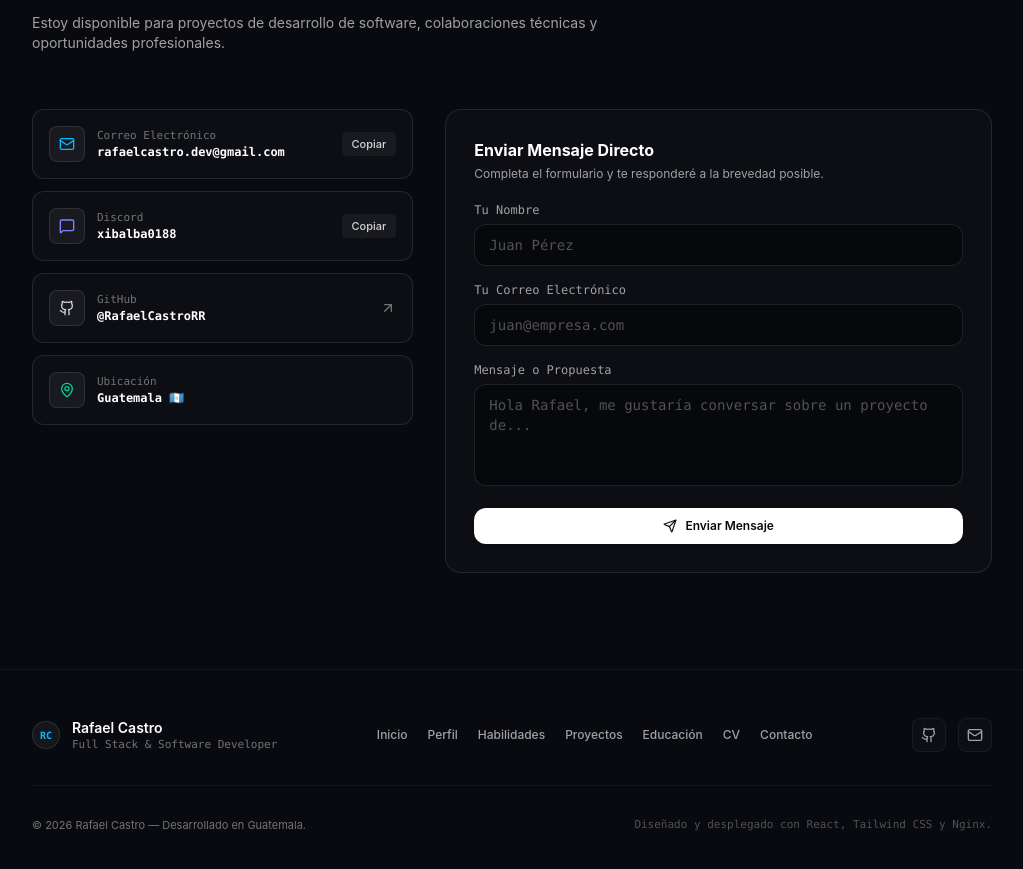
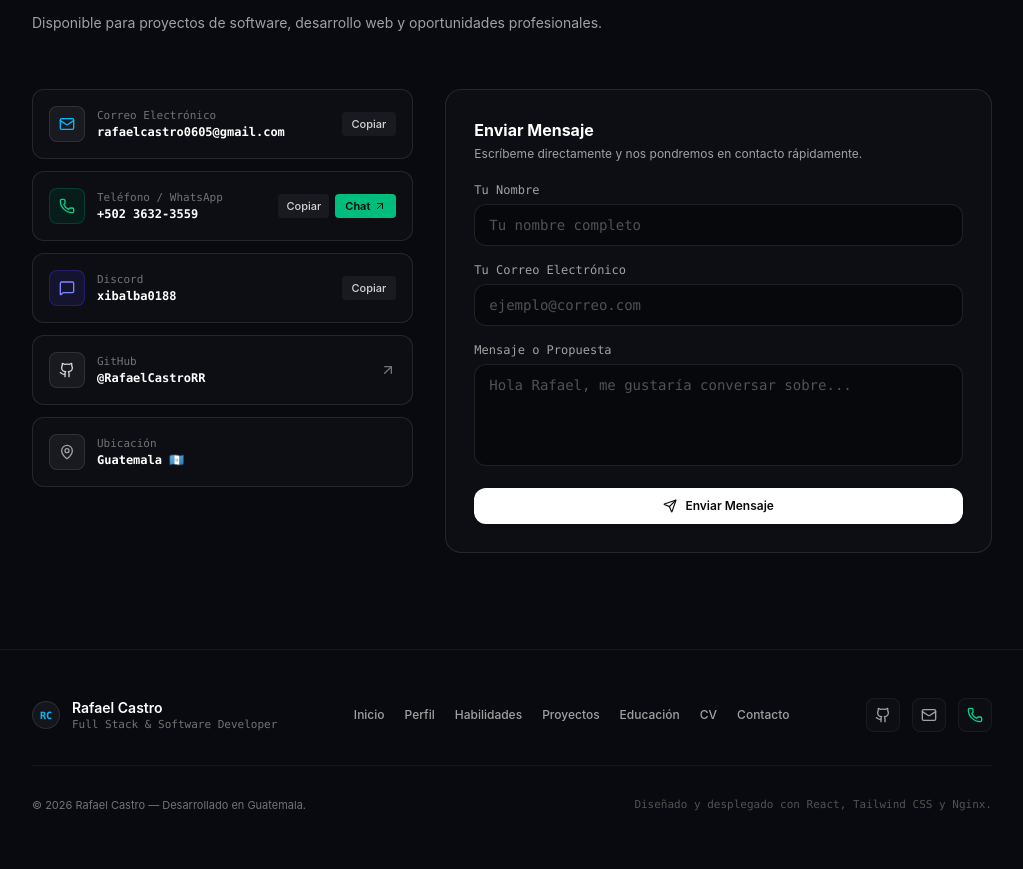
Before and after one commit to RafaelCastroRR/Portafolio-RR, a React (Vite) app: page / in a window 1280 px wide. Shown: the part 6853-7722 px from the top of the page, without its empty margins (128-1151 px from the left). Built offline with nearby package versions, Linux system fonts and the light colour scheme.

Commit message:
feat: update contact email to rafaelcastro0605@gmail.com, add WhatsApp 36323559, and patch form vulnerabilities

```diff
--- a/src/components/Contact.jsx
+++ b/src/components/Contact.jsx
@@ -1,5 +1,5 @@
 import React, { useState } from 'react';
-import { Mail, MessageSquare, Send, Check, Copy, MapPin, ArrowUpRight } from 'lucide-react';
+import { Mail, MessageSquare, Send, Check, Copy, MapPin, ArrowUpRight, Phone } from 'lucide-react';
 import GithubIcon from './GithubIcon';
 
 export default function Contact() {
@@ -7,8 +7,11 @@ export default function Contact() {
   const [formData, setFormData] = useState({ name: '', email: '', message: '' });
   const [submitted, setSubmitted] = useState(false);
 
+  const emailAddress = "rafaelcastro0605@gmail.com";
+  const phoneNumber = "36323559";
+  const phoneFormatted = "+502 3632-3559";
+  const whatsappUrl = "https://wa.me/50236323559";
   const discordUser = "xibalba0188";
-  const emailAddress = "rafaelcastro.dev@gmail.com";
 
   const handleCopy = (text, type) => {
     navigator.clipboard.writeText(text);
@@ -19,11 +22,19 @@ export default function Contact() {
   const handleSubmit = (e) => {
     e.preventDefault();
     setSubmitted(true);
+
+    const safeName = encodeURIComponent(formData.name.replace(/[\r\n]/g, ' ').trim());
+    const safeBody = encodeURIComponent(
+      formData.message.trim() +
+      '\n\n-------------------------\nRemitente: ' + formData.name.trim() +
+      '\nCorreo de contacto: ' + formData.email.trim()
+    );
+
     setTimeout(() => {
       setSubmitted(false);
       setFormData({ name: '', email: '', message: '' });
-      window.location.href = `mailto:${emailAddress}?subject=Mensaje de ${encodeURIComponent(formData.name)}&body=${encodeURIComponent(formData.message + '\n\nContacto: ' + formData.email)}`;
-    }, 1000);
+      window.location.href = `mailto:${emailAddress}?subject=Mensaje%20de%20${safeName}&body=${safeBody}`;
+    }, 800);
   };
 
   return (
@@ -38,12 +49,12 @@ export default function Contact() {
             Iniciemos una conversación
           </h2>
           <p className="mt-2 text-sm text-neutral-400 max-w-xl font-normal">
-            Estoy disponible para proyectos de desarrollo de software, colaboraciones técnicas y oportunidades profesionales.
+            Disponible para proyectos de software, desarrollo web y oportunidades profesionales.
           </p>
         </div>
 
         <div className="grid grid-cols-1 lg:grid-cols-12 gap-8">
-          {/* Direct Contact Cards */}
+          {/* Direct Channels */}
           <div className="lg:col-span-5 space-y-3">
             {/* Email Card */}
             <div className="p-4 rounded-xl bg-white/[0.02] border border-white/10 flex items-center justify-between">
@@ -65,10 +76,41 @@ export default function Contact() {
               </button>
             </div>
 
+            {/* Phone / WhatsApp Card */}
+            <div className="p-4 rounded-xl bg-white/[0.02] border border-white/10 flex items-center justify-between">
+              <div className="flex items-center gap-3">
+                <div className="w-9 h-9 rounded-lg bg-emerald-950/50 border border-emerald-800/50 flex items-center justify-center text-emerald-400">
+                  <Phone className="w-4 h-4" />
+                </div>
+                <div>
+                  <div className="text-[11px] text-neutral-500 font-mono">Teléfono / WhatsApp</div>
+                  <div className="text-xs font-semibold text-white font-mono">{phoneFormatted}</div>
+                </div>
+              </div>
+
+              <div className="flex items-center gap-1.5">
+                <button
+                  onClick={() => handleCopy(phoneNumber, 'phone')}
+                  className="px-2 py-1 rounded text-[11px] font-medium bg-white/5 hover:bg-white/10 text-neutral-300 transition"
+                >
+                  {copiedType === 'phone' ? '¡Copiado!' : 'Copiar'}
+                </button>
+                <a
+                  href={whatsappUrl}
+                  target="_blank"
+                  rel="noopener noreferrer"
+                  className="px-2.5 py-1 rounded text-[11px] font-semibold bg-emerald-500 hover:bg-emerald-400 text-neutral-950 transition flex items-center gap-1"
+                >
+                  <span>Chat</span>
+                  <ArrowUpRight className="w-3 h-3" />
+                </a>
+              </div>
+            </div>
+
             {/* Discord Card */}
             <div className="p-4 rounded-xl bg-white/[0.02] border border-white/10 flex items-center justify-between">
               <div className="flex items-center gap-3">
-                <div className="w-9 h-9 rounded-lg bg-white/5 border border-white/10 flex items-center justify-center text-indigo-400">
+                <div className="w-9 h-9 rounded-lg bg-indigo-950/50 border border-indigo-800/50 flex items-center justify-center text-indigo-400">
                   <MessageSquare className="w-4 h-4" />
                 </div>
                 <div>
@@ -107,7 +149,7 @@ export default function Contact() {
 
             {/* Location Card */}
             <div className="p-4 rounded-xl bg-white/[0.02] border border-white/10 flex items-center gap-3">
-              <div className="w-9 h-9 rounded-lg bg-white/5 border border-white/10 flex items-center justify-center text-emerald-400">
+              <div className="w-9 h-9 rounded-lg bg-white/5 border border-white/10 flex items-center justify-center text-neutral-400">
                 <MapPin className="w-4 h-4" />
               </div>
               <div>
@@ -120,10 +162,10 @@ export default function Contact() {
           {/* Clean Message Form */}
           <div className="lg:col-span-7 p-6 sm:p-7 rounded-2xl bg-white/[0.02] border border-white/10">
             <h3 className="text-base font-bold text-white mb-1">
-              Enviar Mensaje Directo
+              Enviar Mensaje
             </h3>
             <p className="text-xs text-neutral-400 mb-5 font-normal">
-              Completa el formulario y te responderé a la brevedad posible.
+              Escríbeme directamente y nos pondremos en contacto rápidamente.
             </p>
 
             <form onSubmit={handleSubmit} className="space-y-4">
@@ -132,9 +174,10 @@ export default function Contact() {
                 <input
                   type="text"
                   required
+                  maxLength={80}
                   value={formData.name}
                   onChange={(e) => setFormData({ ...formData, name: e.target.value })}
-                  placeholder="Juan Pérez"
+                  placeholder="Tu nombre completo"
                   className="w-full px-3.5 py-2.5 rounded-xl bg-black/40 border border-white/10 text-xs sm:text-sm text-white placeholder-neutral-600 focus:outline-none focus:border-sky-500 transition font-mono"
                 />
               </div>
@@ -144,9 +187,10 @@ export default function Contact() {
                 <input
                   type="email"
                   required
+                  maxLength={100}
                   value={formData.email}
                   onChange={(e) => setFormData({ ...formData, email: e.target.value })}
-                  placeholder="juan@empresa.com"
+                  placeholder="ejemplo@correo.com"
                   className="w-full px-3.5 py-2.5 rounded-xl bg-black/40 border border-white/10 text-xs sm:text-sm text-white placeholder-neutral-600 focus:outline-none focus:border-sky-500 transition font-mono"
                 />
               </div>
@@ -156,9 +200,10 @@ export default function Contact() {
                 <textarea
                   required
                   rows={4}
+                  maxLength={1500}
                   value={formData.message}
                   onChange={(e) => setFormData({ ...formData, message: e.target.value })}
-                  placeholder="Hola Rafael, me gustaría conversar sobre un proyecto de..."
+                  placeholder="Hola Rafael, me gustaría conversar sobre..."
                   className="w-full px-3.5 py-2.5 rounded-xl bg-black/40 border border-white/10 text-xs sm:text-sm text-white placeholder-neutral-600 focus:outline-none focus:border-sky-500 transition font-mono resize-none"
                 />
               </div>
@@ -171,7 +216,7 @@ export default function Contact() {
                 {submitted ? (
                   <>
                     <Check className="w-4 h-4 text-emerald-600" />
-                    <span>Abriendo correo...</span>
+                    <span>Abriendo cliente de correo...</span>
                   </>
                 ) : (
                   <>
--- a/src/components/CvModal.jsx
+++ b/src/components/CvModal.jsx
@@ -1,5 +1,5 @@
 import React from 'react';
-import { X, Download, FileText, CheckCircle2, GraduationCap, Award, Briefcase, Mail, MapPin } from 'lucide-react';
+import { X, Download, FileText, CheckCircle2, GraduationCap, Award, Briefcase, Mail, MapPin, Phone } from 'lucide-react';
 
 export default function CvModal({ isOpen, onClose }) {
   if (!isOpen) return null;
@@ -22,7 +22,8 @@ export default function CvModal({ isOpen, onClose }) {
             </p>
             <div className="flex flex-wrap gap-4 mt-3 text-xs text-neutral-400">
               <span className="flex items-center gap-1.5"><MapPin className="w-3.5 h-3.5 text-neutral-500" /> Guatemala</span>
-              <span className="flex items-center gap-1.5"><Mail className="w-3.5 h-3.5 text-neutral-500" /> rafaelcastro.dev@gmail.com</span>
+              <span className="flex items-center gap-1.5"><Phone className="w-3.5 h-3.5 text-neutral-500" /> +502 3632-3559</span>
+              <span className="flex items-center gap-1.5"><Mail className="w-3.5 h-3.5 text-neutral-500" /> rafaelcastro0605@gmail.com</span>
             </div>
           </div>
 
--- a/src/components/Footer.jsx
+++ b/src/components/Footer.jsx
@@ -1,8 +1,11 @@
 import React from 'react';
-import { Mail } from 'lucide-react';
+import { Mail, Phone } from 'lucide-react';
 import GithubIcon from './GithubIcon';
 
 export default function Footer({ onOpenCvModal }) {
+  const emailAddress = "rafaelcastro0605@gmail.com";
+  const whatsappUrl = "https://wa.me/50236323559";
+
   return (
     <footer className="border-t border-white/5 py-12 text-neutral-400 text-xs font-normal">
       <div className="max-w-5xl mx-auto px-4 sm:px-6 lg:px-8">
@@ -29,7 +32,7 @@ export default function Footer({ onOpenCvModal }) {
             <a href="#contacto" className="hover:text-white transition">Contacto</a>
           </div>
 
-          {/* Socials */}
+          {/* Socials & Direct Links */}
           <div className="flex items-center gap-3">
             <a
               href="https://github.com/RafaelCastroRR"
@@ -37,15 +40,27 @@ export default function Footer({ onOpenCvModal }) {
               rel="noopener noreferrer"
               className="p-2 rounded-lg bg-white/[0.02] hover:bg-white/[0.08] text-neutral-400 hover:text-white transition border border-white/5"
               aria-label="GitHub"
+              title="GitHub: @RafaelCastroRR"
             >
               <GithubIcon className="w-4 h-4" />
             </a>
             <a
-              href="mailto:rafaelcastro.dev@gmail.com"
+              href={`mailto:${emailAddress}`}
               className="p-2 rounded-lg bg-white/[0.02] hover:bg-white/[0.08] text-neutral-400 hover:text-white transition border border-white/5"
               aria-label="Correo"
+              title={`Correo: ${emailAddress}`}
             >
               <Mail className="w-4 h-4" />
+            </a>
+            <a
+              href={whatsappUrl}
+              target="_blank"
+              rel="noopener noreferrer"
+              className="p-2 rounded-lg bg-white/[0.02] hover:bg-white/[0.08] text-emerald-400 hover:text-emerald-300 transition border border-white/5"
+              aria-label="WhatsApp"
+              title="WhatsApp: +502 3632-3559"
+            >
+              <Phone className="w-4 h-4" />
             </a>
           </div>
         </div>
```
